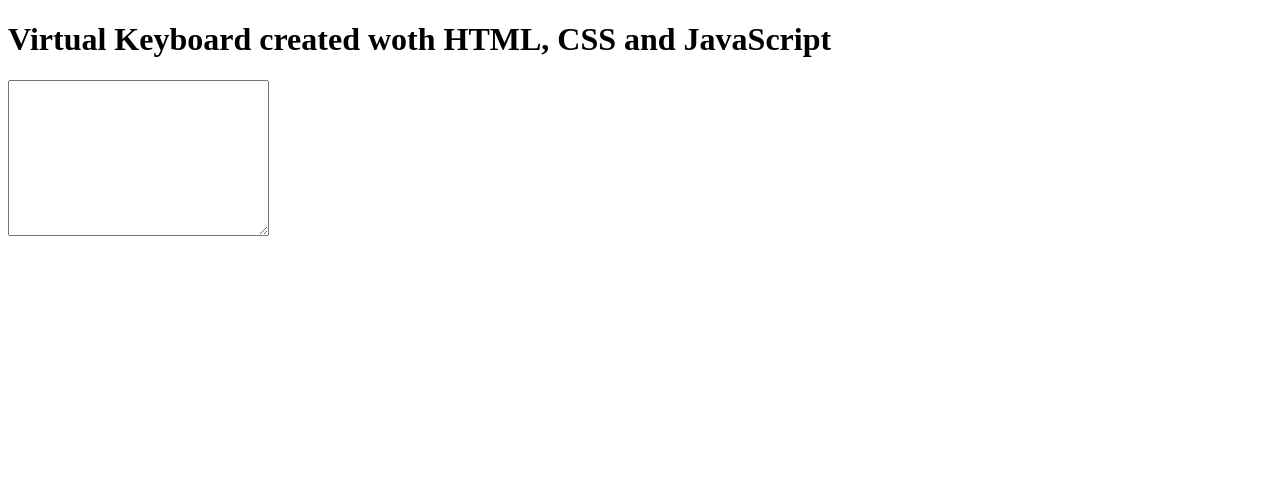
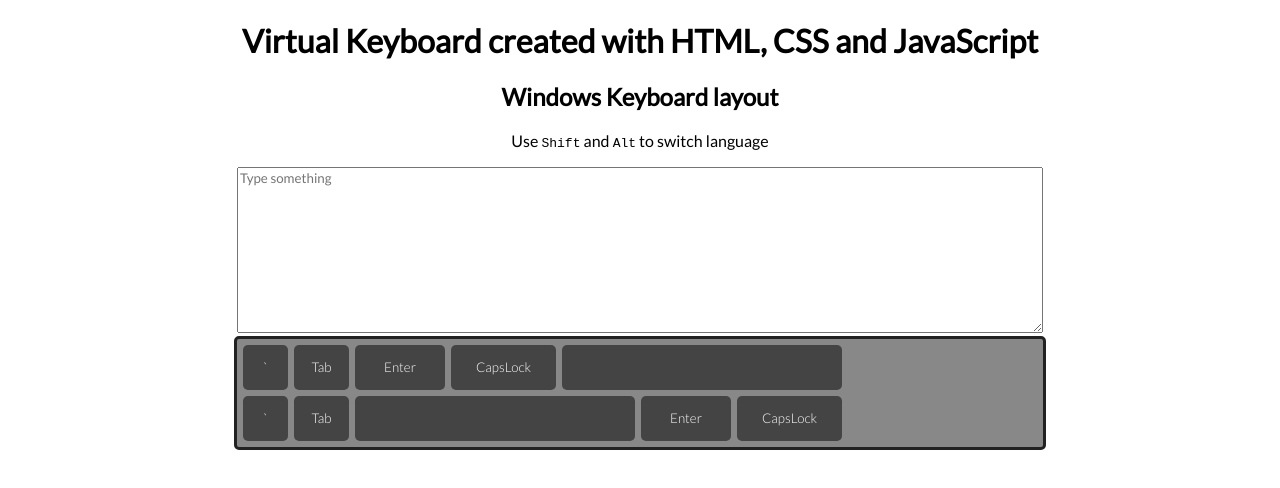
Before and after one commit to mserykh/virtual-keyboard, a website: page index.html in a window 1280 px wide. Drawn offline with Linux system fonts and the light colour scheme.

Commit message:
feat: add basic styles for keyboard and keys

```diff
--- /dev/null
+++ b/css/style.css
@@ -0,0 +1,70 @@
+body {
+    margin: 0;
+}
+
+.main, button, textarea {
+    font-family: 'Lato', sans-serif;
+}
+
+.main {
+    margin: 0 auto;
+    text-align: center;
+}
+
+.keyboard-output, .keyboard {
+    width: 800px;
+    margin: 0 auto;
+}
+
+.keyboard {
+    background: #888888;
+    border: 3px solid #222222;
+    border-radius: 5px;
+    padding: 3px;
+}
+
+.keyboard__keys {
+    text-align: center;
+    display: flex;
+    flex-direction: column;
+}
+
+.keyboard-row {
+    display: flex;
+}
+
+.keyboard__key {
+    height: 45px;
+    width: 45px;
+    margin: 3px;
+    border-radius: 5px;
+    background: #444444;
+    color: #ffffff;
+    cursor: pointer;
+    user-select: none;
+    font-weight: 300;
+    padding: 0;
+    border: none;
+}
+
+.keyboard__key--wide {
+    width: 55px;
+}
+
+.keyboard__key--wider {
+    width: 90px;
+}
+
+.keyboard__key--extra-wide {
+    width: 105px;
+}
+
+.keyboard__key--space {
+    width: 280px;
+}
+
+
+.keyboard__key:active {
+    background: #2cfd72;
+    border-radius: 45px;
+}
--- a/index.html
+++ b/index.html
@@ -5,10 +5,35 @@
     <meta http-equiv="X-UA-Compatible" content="IE=edge">
     <meta name="viewport" content="width=device-width, initial-scale=1.0">
     <title>Virtual Keyboard | by Maria Serykh</title>
+    <link rel="stylesheet" href="css/style.css">
+    <link href="https://fonts.googleapis.com/css2?family=Lato:wght@300;400&display=swap" rel="stylesheet">
 </head>
 <body>
-    <h1>Virtual Keyboard created woth HTML, CSS and JavaScript</h1>
-    <textarea class="keyboard-output" name="" id="textarea" cols="30" rows="10"></textarea>
+    <main class="main">
+        <h1 class="main__title">Virtual Keyboard created with HTML, CSS and JavaScript</h1>
+        <h2 class="main__subtitle">Windows Keyboard layout</h2>
+        <p class="main__description">Use <kbd>Shift</kbd> and <kbd>Alt</kbd> to switch language</p>
+        <textarea class="keyboard-output" id="textarea" cols="30" rows="10" placeholder="Type something"></textarea>
+        <div class="keyboard">
+            <div class="keyboard__keys">
+                <div class="keyboard-row">
+                    <button type="button" class="keyboard__key">`</button>
+                    <button type="button" class="keyboard__key keyboard__key--wide">Tab</button>
+                    <button type="button" class="keyboard__key keyboard__key--wider">Enter</button>
+                    <button type="button" class="keyboard__key keyboard__key--extra-wide">CapsLock</button>
+                    <button type="button" class="keyboard__key keyboard__key--space"></button>
+                </div>
+                <div class="keyboard-row">
+                    <button type="button" class="keyboard__key">`</button>
+                    <button type="button" class="keyboard__key keyboard__key--wide">Tab</button>
+                    <button type="button" class="keyboard__key keyboard__key--space"></button>
+                    <button type="button" class="keyboard__key keyboard__key--wider">Enter</button>
+                    <button type="button" class="keyboard__key keyboard__key--extra-wide">CapsLock</button>
+                </div>
+            </div>
+        </div>
+    </main>
+
 
 </body>
 </html>
```
